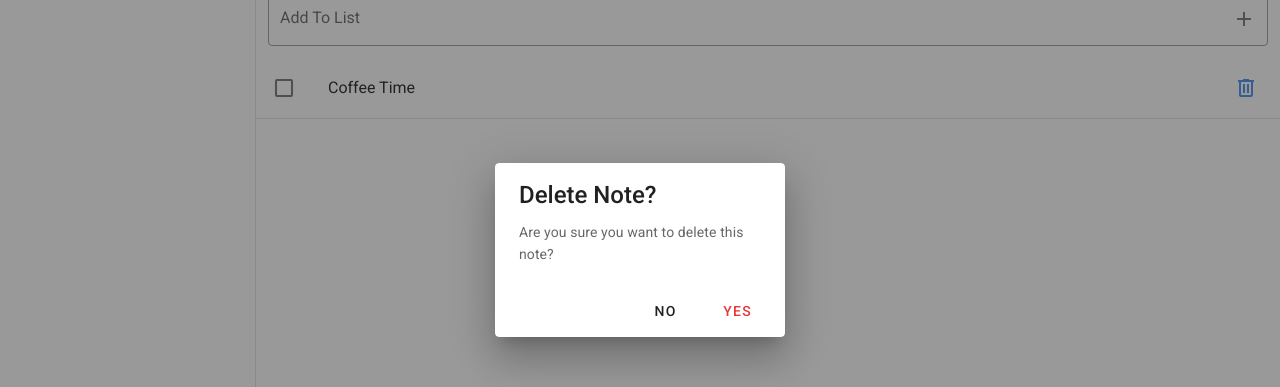
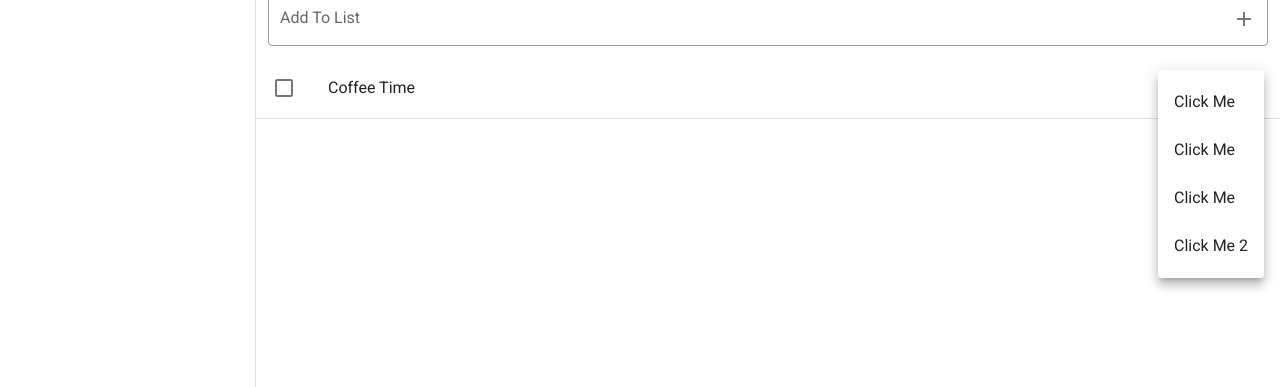
Before and after one commit to reinholz36/Vue-Notes, a Vue app: page /#/ in a window 1280 px wide. Both pictures are taken after a click on the button 1246 px from the left and 238 px from the top of the page. Shown: the part 150-537 px from the top of the page. Built offline with nearby package versions, Linux system fonts and the light colour scheme.

Commit message:
removed delete button and added a task menu template in its place

```diff
--- a/src/components/Todo/Task.vue
+++ b/src/components/Todo/Task.vue
@@ -19,12 +19,7 @@
 		</v-list-item-content>
 
 		<v-list-item-action>
-			<v-btn
-			@click.stop="dialogs.delete = true"
-
-			icon>
-				<v-icon color="primary lighten-1">mdi-trash-can-outline</v-icon>
-			</v-btn>
+			<task-menu />
 		</v-list-item-action>
 		</template>
 
@@ -40,6 +35,7 @@
 
 <script>
 import DialogDeleteVue from '@/components/Todo/Dialogs/DialogDelete.vue'
+import TaskMenuVue from '@/components/Todo/TaskMenu.vue'
 export default {
 	props: ['task'],
 	data() {
@@ -50,7 +46,8 @@
 		}
 	},
 	components: {
-		'dialog-delete': DialogDeleteVue
+		'dialog-delete': DialogDeleteVue,
+		'task-menu': TaskMenuVue
 	}
 }
 </script>
--- /dev/null
+++ b/src/components/Todo/TaskMenu.vue
@@ -0,0 +1,43 @@
+<template>
+	<v-menu
+		bottom
+		left
+	>
+		<template v-slot:activator="{ on, attrs }">
+			<v-btn
+				color="primary"
+				icon
+				v-bind="attrs"
+				v-on="on"
+			>
+				<v-icon>mdi-dots-vertical</v-icon>
+			</v-btn>
+		</template>
+
+		<v-list>
+			<v-list-item
+				v-for="(item, i) in items"
+				:key="i"
+			>
+				<v-list-item-title>{{ item.title }}</v-list-item-title>
+			</v-list-item>
+		</v-list>
+	</v-menu>
+</template>
+
+<script>
+export default {
+    data: () => ({
+		items: [
+			{ title: 'Click Me' },
+			{ title: 'Click Me' },
+			{ title: 'Click Me' },
+			{ title: 'Click Me 2' },
+		],
+    }),
+}
+</script>
+
+<style>
+
+</style>
```
